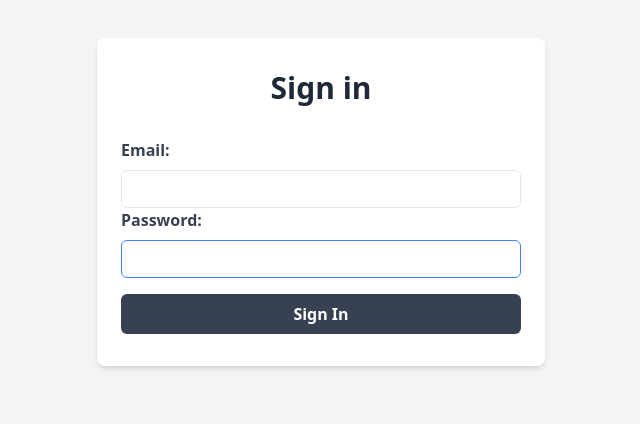
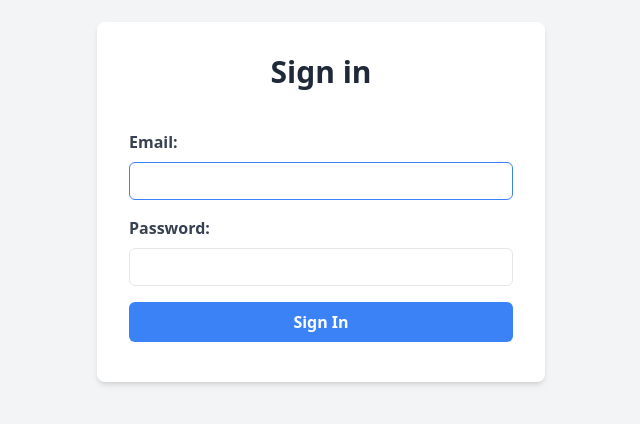
Before and after one commit to vineethayasa/sports_center, a React (Vite) app: page /signin in a window 1280 px wide. Shown: the part 198-622 px from the top of the page, without its empty margins (319-959 px from the left). Built offline with nearby package versions, Linux system fonts and the light colour scheme.

Commit message:
small changes

```diff
--- a/src/context/articles/reducer.ts
+++ b/src/context/articles/reducer.ts
@@ -22,8 +22,7 @@ export interface ArticleState {
 export type ArticleActions =
   | { type: "FETCH_ARTICLE_REQUEST" }
   | { type: "FETCH_ARTICLE_SUCCESS"; payload: Article[] }
-  | { type: "FETCH_ARTICLE_FAILURE"; payload: string }
-  | { type: "FILTER_ARTICLES_BY_SPORT"; payload: number };
+  | { type: "FETCH_ARTICLE_FAILURE"; payload: string };
 
 export const initialState: ArticleState = {
   articles: [],
--- a/src/layouts/account/Appbar.tsx
+++ b/src/layouts/account/Appbar.tsx
@@ -15,7 +15,7 @@ const classNames = (...classes: string[]): string =>
 
 const Appbar = () => {
   return (
-    <Disclosure as="nav" className="bg-gray-300 border-b border-slate-200">
+    <Disclosure as="nav" className="bg-blue-600 border-b border-slate-200">
       {({}) => (
         <div className=" mx-auto max-w-7xl px-4 sm:px-6 lg:px-8">
           <div className="flex h-16 items-center justify-between">
@@ -27,7 +27,7 @@ const Appbar = () => {
                   alt="Logo"
                 />
               </div>
-              <div className="ml-3 text-xl font-bold">Sports Center</div>
+              <div className="ml-3 text-xl font-bold text-gray-100">Sports Center</div>
             </div>
 
             <div className="hidden md:block">
@@ -35,7 +35,7 @@ const Appbar = () => {
                 <Menu as="div" className="relative ml-3">
                   <div>
                     <Menu.Button className="rounded-full p-1 text-gray-400 hover:text-blue-600">
-                      <UserCircleIcon className="h-8 w-8" aria-hidden="true" />
+                      <UserCircleIcon className="h-8 w-8 text-white" aria-hidden="true" />
                     </Menu.Button>
                   </div>
                   <Transition
--- a/src/pages/signin/SigninForm.tsx
+++ b/src/pages/signin/SigninForm.tsx
@@ -1,4 +1,4 @@
-// import React from "react";
+import React from "react";
 import { API_ENDPOINT } from "../../config/constants";
 import { useNavigate } from "react-router-dom";
 import { useForm, SubmitHandler } from "react-hook-form";
@@ -29,10 +29,10 @@ const SigninForm = () => {
       }
 
       console.log("Sign-in successful");
-      const data = await response.json();
+      const responseData = await response.json();
 
-      localStorage.setItem("authToken", data.token);
-      localStorage.setItem("userData", JSON.stringify(data.user));
+      localStorage.setItem("authToken", responseData.token);
+      localStorage.setItem("userData", JSON.stringify(responseData.user));
 
       navigate("/");
     } catch (error) {
@@ -41,8 +41,9 @@ const SigninForm = () => {
   };
 
   return (
+    <div className="max-w-md mx-auto p-2 bg-white rounded-md">
       <form onSubmit={handleSubmit(onSubmit)}>
-      <div>
+        <div className="mb-4">
           <label className="block text-gray-700 font-semibold mb-2">Email:</label>
           <input
             type="email"
@@ -52,26 +53,28 @@ const SigninForm = () => {
             className="w-full border rounded-md py-2 px-3 text-gray-700 leading-tight focus:outline-none focus:border-blue-500 focus:shadow-outline-blue"
           />
         </div>
-      <div>
+        <div className="mb-4">
           <label className="block text-gray-700 font-semibold mb-2">
             Password:
           </label>
           <input
             type="password"
             id="password"
-          autoFocus
             {...register("password", { required: true })}
             className="w-full border rounded-md py-2 px-3 text-gray-700 leading-tight focus:outline-none focus:border-blue-500 focus:shadow-outline-blue"
           />
-        {errors.password && <span>This field is required</span>}
+          {errors.password && (
+            <span className="text-red-500">This field is required</span>
+          )}
         </div>
         <button
           type="submit"
-        className="w-full bg-gray-700 hover:bg-gray-800 text-white font-semibold py-2 px-4 rounded-md focus:outline-none focus:shadow-outline-gray mt-4"
+          className="w-full bg-blue-500 hover:bg-blue-600 text-white font-semibold py-2 px-4 rounded-md focus:outline-none focus:shadow-outline-blue"
         >
           Sign In
         </button>
       </form>
+    </div>
   );
 };
 
--- a/src/pages/signup/SignupForm.tsx
+++ b/src/pages/signup/SignupForm.tsx
@@ -81,7 +81,7 @@ const SignupForm = () => {
       </div>
       <button
         type="submit"
-        className="w-full bg-gray-700 hover:bg-gray-800 text-white font-semibold py-2 px-4 rounded-md focus:outline-none focus:shadow-outline-gray mt-4"
+        className="w-full bg-blue-500 hover:bg-gray-800 text-white font-semibold py-2 px-4 rounded-md focus:outline-none focus:shadow-outline-gray mt-4"
       >
         Sign up
       </button>
```
Lines whose indentation alone changed are shown as unchanged.
